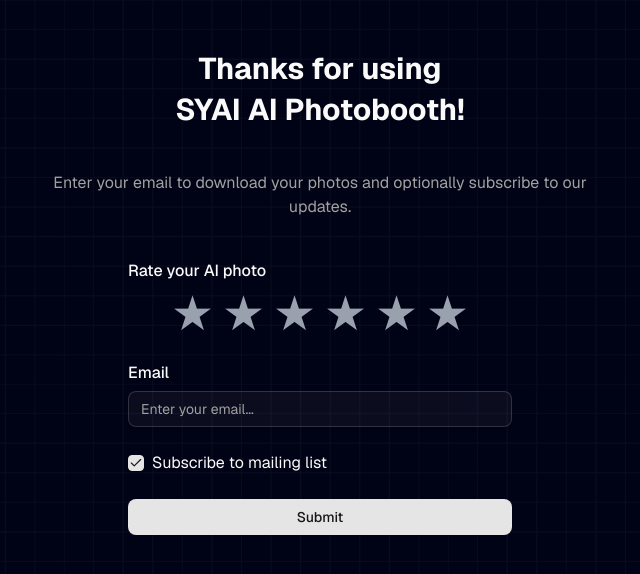
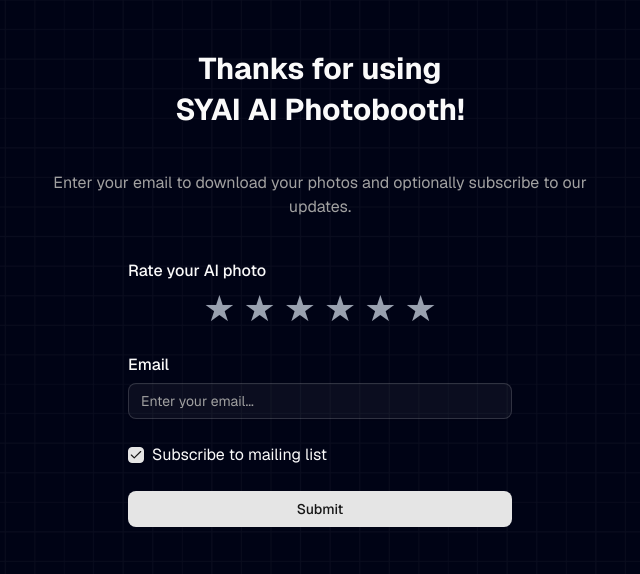
Before and after one commit to UltraRaptorYT/AI-Photobooth, a Next.js app: page /download in a window 1280 px wide. Shown: the top 574 px of the page, without its empty margins (320-960 px from the left). Built offline with nearby package versions, Linux system fonts and the light colour scheme; no server answers.

Commit message:
Update StarRating.tsx

```diff
--- a/src/components/StarRating.tsx
+++ b/src/components/StarRating.tsx
@@ -12,7 +12,7 @@
           key={star}
           type="button"
           onClick={() => setRating(star)}
-          className={`text-5xl ${
+          className={`text-4xl ${
             rating && star <= rating ? "text-yellow-400" : "text-gray-400"
           } hover:scale-110 transition`}
         >
```
